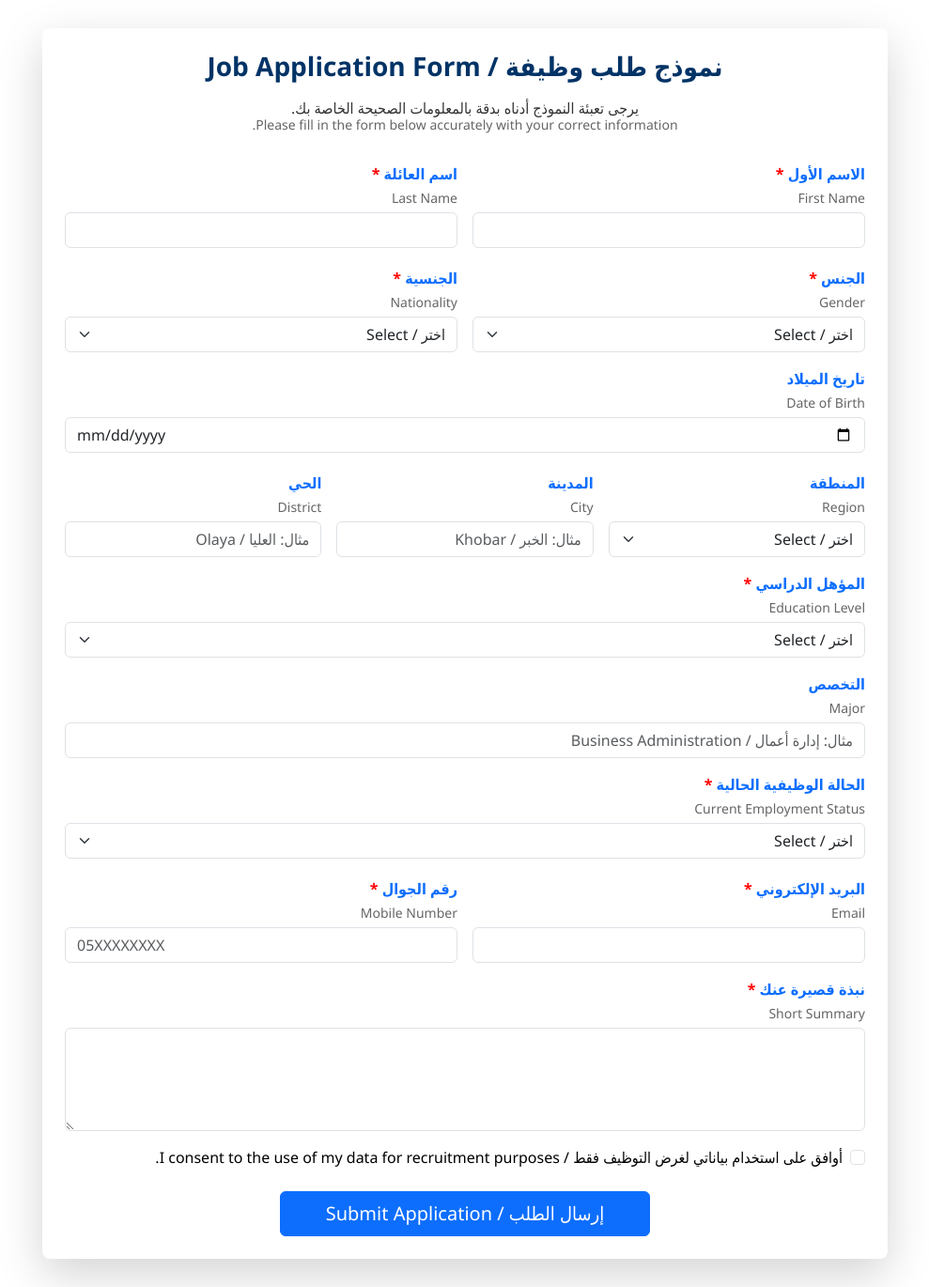
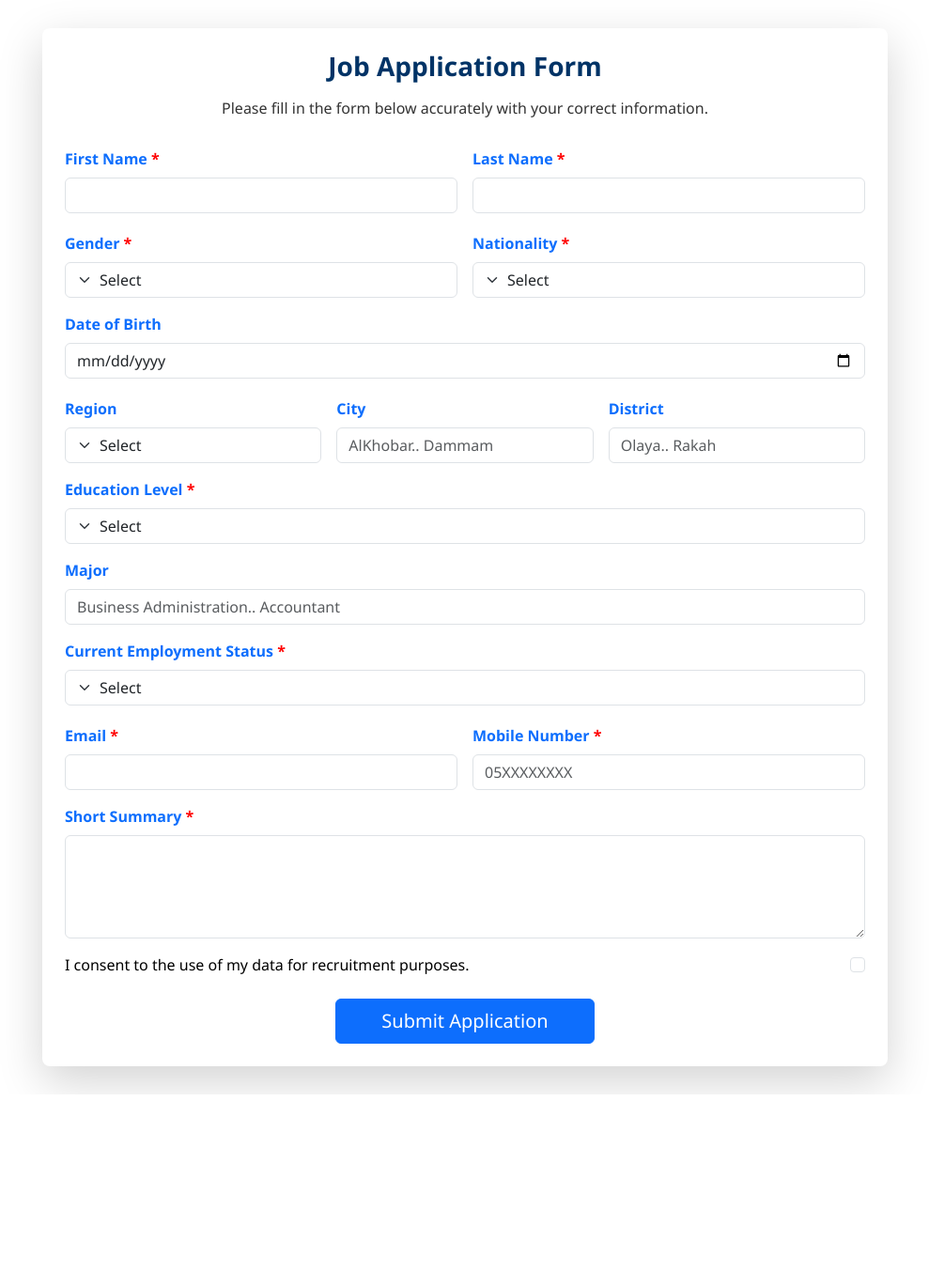
Before and after one commit to haz-44/recruit_app, a Flask app: page / in a window 1280 px wide. Shown: the whole page at 94% size, without its empty margins (145-1134 px from the left). After the commit the page ends 1164 px from the top, so only its background shows below. Run offline with Flask 3, Linux system fonts and the light colour scheme.

Commit message:
first change

```diff
--- a/app.py
+++ b/app.py
@@ -114,7 +114,7 @@ def submit():
     # ✅ Consent must be checked (server-side)
     # Checkbox sends "on" when checked, nothing when not checked
     if not request.form.get("consent"):
-        flash("⚠️ يجب الموافقة على استخدام البيانات لغرض التوظيف قبل الإرسال.")
+        flash("Error !! , you have to approve.⚠️")
         return render_template("index.html", form_data=form_data)
 
     # ✅ Required fields
@@ -125,7 +125,7 @@ def submit():
     ]
     for field in required_fields:
         if not form_data.get(field):
-            flash("⚠️ يرجى تعبئة جميع الحقول المطلوبة.")
+            flash("Please fill all requaired feilds. ⚠️")
             return render_template("index.html", form_data=form_data)
 
     # ✅ Normalize & validate phone, and store normalized value
--- a/templates/index.html
+++ b/templates/index.html
@@ -1,9 +1,9 @@
 <!doctype html>
-<html lang="ar" dir="rtl">
+<html>
 <head>
   <meta charset="utf-8" />
   <meta name="viewport" content="width=device-width, initial-scale=1" />
-  <title>نموذج طلب وظيفة / Job Application Form</title>
+  <title>Job Application Form</title>
 
   <!-- Bootstrap 5 -->
   <link href="https://cdn.jsdelivr.net/npm/bootstrap@5.3.3/dist/css/bootstrap.rtl.min.css" rel="stylesheet">
@@ -42,10 +42,9 @@
 
 <body>
   <div class="container shadow-lg p-4 rounded-3 bg-white" style="max-width: 900px;">
-    <h1>نموذج طلب وظيفة / Job Application Form</h1>
+    <h1>Job Application Form</h1>
     <p class="subtitle">
-      يرجى تعبئة النموذج أدناه بدقة بالمعلومات الصحيحة الخاصة بك.<br>
-      <span class="label-en">Please fill in the form below accurately with your correct information.</span>
+      Please fill in the form below accurately with your correct information.<br>
     </p>
 
     <!-- ✅ Flash messages -->
@@ -62,14 +61,12 @@
       <!-- الاسم الأول واسم العائلة -->
       <div class="row g-3">
         <div class="col-md-6">
-          <label class="form-label fw-bold text-primary">الاسم الأول <span class="req">*</span></label>
-          <span class="label-en">First Name</span>
+          <label class="form-label fw-bold text-primary">First Name <span class="req">*</span></label>
           <input type="text" class="form-control" name="first_name"
                  value="{{ form_data.get('first_name','') }}" required>
         </div>
         <div class="col-md-6">
-          <label class="form-label fw-bold text-primary">اسم العائلة <span class="req">*</span></label>
-          <span class="label-en">Last Name</span>
+          <label class="form-label fw-bold text-primary">Last Name <span class="req">*</span></label>
           <input type="text" class="form-control" name="last_name"
                  value="{{ form_data.get('last_name','') }}" required>
         </div>
@@ -78,20 +75,18 @@
       <!-- الجنس والجنسية -->
       <div class="row g-3 mt-1">
         <div class="col-md-6">
-          <label class="form-label fw-bold text-primary">الجنس <span class="req">*</span></label>
-          <span class="label-en">Gender</span>
+          <label class="form-label fw-bold text-primary">Gender <span class="req">*</span></label>
           <select class="form-select" name="gender" required>
-            <option value="">اختر / Select</option>
+            <option value="">Select</option>
             <option value="male" {% if form_data.get('gender') == 'male' %}selected{% endif %}>ذكر / Male</option>
             <option value="female" {% if form_data.get('gender') == 'female' %}selected{% endif %}>أنثى / Female</option>
           </select>
         </div>
 
         <div class="col-md-6">
-          <label class="form-label fw-bold text-primary">الجنسية <span class="req">*</span></label>
-          <span class="label-en">Nationality</span>
+          <label class="form-label fw-bold text-primary">Nationality <span class="req">*</span></label>
           <select class="form-select" id="nationality" name="nationality" onchange="toggleNationalityField()" required>
-            <option value="">اختر / Select</option>
+            <option value="">Select</option>
             <option value="saudi" {% if form_data.get('nationality') == 'saudi' %}selected{% endif %}>سعودي / Saudi</option>
             <option value="non_saudi" {% if form_data.get('nationality') == 'non_saudi' %}selected{% endif %}>غير سعودي / Non-Saudi</option>
           </select>
@@ -101,8 +96,7 @@
       <!-- حقل الجنسية عند اختيار غير سعودي -->
       <div id="otherNationalityField"
            class="mt-3 {% if form_data.get('nationality') != 'non_saudi' %}d-none{% endif %}">
-        <label class="form-label fw-bold text-primary">يرجى تحديد الجنسية</label>
-        <span class="label-en">Specify Nationality</span>
+        <label class="form-label fw-bold text-primary">Specify Nationality</label>
         <input type="text" class="form-control" name="other_nationality" id="other_nationality"
                value="{{ form_data.get('other_nationality','') }}"
                placeholder="مثال: بحريني / Bahraini">
@@ -110,18 +104,16 @@
 
       <!-- تاريخ الميلاد -->
       <div class="mt-3">
-        <label class="form-label fw-bold text-primary">تاريخ الميلاد</label>
-        <span class="label-en">Date of Birth</span>
+        <label class="form-label fw-bold text-primary">Date of Birth</label>
         <input type="date" class="form-control" name="dob" value="{{ form_data.get('dob','') }}">
       </div>
 
       <!-- المنطقة / المدينة / الحي -->
       <div class="row g-3 mt-1">
         <div class="col-md-4">
-          <label class="form-label fw-bold text-primary">المنطقة</label>
-          <span class="label-en">Region</span>
+          <label class="form-label fw-bold text-primary">Region</label>
           <select class="form-select" name="region">
-            <option value="">اختر / Select</option>
+            <option value="">Select</option>
             {% for region in [
               "الرياض / Riyadh","مكة المكرمة / Makkah","المدينة المنورة / Madinah","القصيم / Qassim",
               "المنطقة الشرقية / Eastern Province","عسير / Asir","تبوك / Tabuk","حائل / Hail",
@@ -136,29 +128,26 @@
         </div>
 
         <div class="col-md-4">
-          <label class="form-label fw-bold text-primary">المدينة</label>
-          <span class="label-en">City</span>
+          <label class="form-label fw-bold text-primary">City</label>
           <input type="text" class="form-control" name="city"
                  value="{{ form_data.get('city','') }}"
-                 placeholder="مثال: الخبر / Khobar">
+                 placeholder="AlKhobar.. Dammam">
         </div>
 
         <div class="col-md-4">
-          <label class="form-label fw-bold text-primary">الحي</label>
-          <span class="label-en">District</span>
+          <label class="form-label fw-bold text-primary">District</label>
           <input type="text" class="form-control" name="district"
                  value="{{ form_data.get('district','') }}"
-                 placeholder="مثال: العليا / Olaya">
+                 placeholder="Olaya.. Rakah">
         </div>
       </div>
 
       <!-- المؤهل الدراسي -->
       <div class="mt-3">
-        <label class="form-label fw-bold text-primary">المؤهل الدراسي <span class="req">*</span></label>
-        <span class="label-en">Education Level</span>
+        <label class="form-label fw-bold text-primary">Education Level <span class="req">*</span></label>
         <select class="form-select" name="education_level" required>
-          <option value="">اختر / Select</option>
-          {% for level in ["ثانوي / High School","دبلوم / Diploma","بكالوريوس / Bachelor","ماجستير / Master","دكتوراه / PhD"] %}
+          <option value="">Select</option>
+          {% for level in ["High School","Diploma","Bachelor","Master","PhD"] %}
             <option value="{{ level }}" {% if form_data.get('education_level') == level %}selected{% endif %}>
               {{ level }}
             </option>
@@ -168,39 +157,33 @@
 
       <!-- التخصص -->
       <div class="mt-3">
-        <label class="form-label fw-bold text-primary">التخصص</label>
-        <span class="label-en">Major</span>
+        <label class="form-label fw-bold text-primary">Major</label>
         <input type="text" class="form-control" name="major"
                value="{{ form_data.get('major','') }}"
-               placeholder="مثال: إدارة أعمال / Business Administration">
+               placeholder="Business Administration.. Accountant">
       </div>
 
       <!-- الحالة الوظيفية الحالية -->
       <div class="mt-3">
-        <label class="form-label fw-bold text-primary">الحالة الوظيفية الحالية <span class="req">*</span></label>
-        <span class="label-en">Current Employment Status</span>
+        <label class="form-label fw-bold text-primary">Current Employment Status <span class="req">*</span></label>
         <select class="form-select" name="employment_status" required>
-          <option value="">اختر / Select</option>
-          <option value="employed" {% if form_data.get('employment_status') == 'employed' %}selected{% endif %}>موظف / Employed</option>
-          <option value="unemployed" {% if form_data.get('employment_status') == 'unemployed' %}selected{% endif %}>غير موظف / Unemployed</option>
-          <option value="student" {% if form_data.get('employment_status') == 'student' %}selected{% endif %}>طالب / Student</option>
-          <option value="freelancer" {% if form_data.get('employment_status') == 'freelancer' %}selected{% endif %}>عمل حر / Freelancer</option>
+          <option value="">Select</option>
+          <option value="employed" {% if form_data.get('employment_status') == 'employed' %}selected{% endif %}>Employed</option>
+          <option value="unemployed" {% if form_data.get('employment_status') == 'unemployed' %}selected{% endif %}>Unemployed</option>
+          <option value="student" {% if form_data.get('employment_status') == 'student' %}selected{% endif %}>Student</option>
+          <option value="freelancer" {% if form_data.get('employment_status') == 'freelancer' %}selected{% endif %}>Freelancer</option>
         </select>
       </div>
 
       <!-- البريد ورقم الجوال -->
       <div class="row g-3 mt-1">
         <div class="col-md-6">
-          <label class="form-label fw-bold text-primary">البريد الإلكتروني <span class="req">*</span></label>
-          <span class="label-en">Email</span>
+          <label class="form-label fw-bold text-primary">Email <span class="req">*</span></label>
           <input type="email" class="form-control" name="email"
                  value="{{ form_data.get('email','') }}" required>
         </div>
         <div class="col-md-6">
-          <label class="form-label fw-bold text-primary">
-            رقم الجوال <span class="req">*</span>
-            </label>
-            <span class="label-en">Mobile Number</span>
+          <label class="form-label fw-bold text-primary">Mobile Number <span class="req">*</span></label>
             <input
                 type="tel"
                 class="form-control"
@@ -217,8 +200,7 @@
 
       <!-- نبذة -->
       <div class="mt-3">
-        <label class="form-label fw-bold text-primary">نبذة قصيرة عنك <span class="req">*</span></label>
-        <span class="label-en">Short Summary</span>
+        <label class="form-label fw-bold text-primary">Short Summary <span class="req">*</span></label>
         <textarea class="form-control" name="summary" rows="4" required>{{ form_data.get('summary','') }}</textarea>
       </div>
 
@@ -226,17 +208,12 @@
       <div class="form-check mt-3">
         <input class="form-check-input" type="checkbox" name="consent" id="consentCheck" required
                {% if form_data.get('consent') %}checked{% endif %}>
-        <label class="form-check-label" for="consentCheck">
-          أوافق على استخدام بياناتي لغرض التوظيف فقط /
-          I consent to the use of my data for recruitment purposes.
-        </label>
+        <label class="form-check-label" for="consentCheck">I consent to the use of my data for recruitment purposes.</label>
       </div>
 
       <!-- زر الإرسال -->
       <div class="text-center mt-4">
-        <button type="submit" class="btn btn-primary px-5 py-2 fs-5">
-          إرسال الطلب / Submit Application
-        </button>
+        <button type="submit" class="btn btn-primary px-5 py-2 fs-5">Submit Application</button>
       </div>
 
     </form>
```
